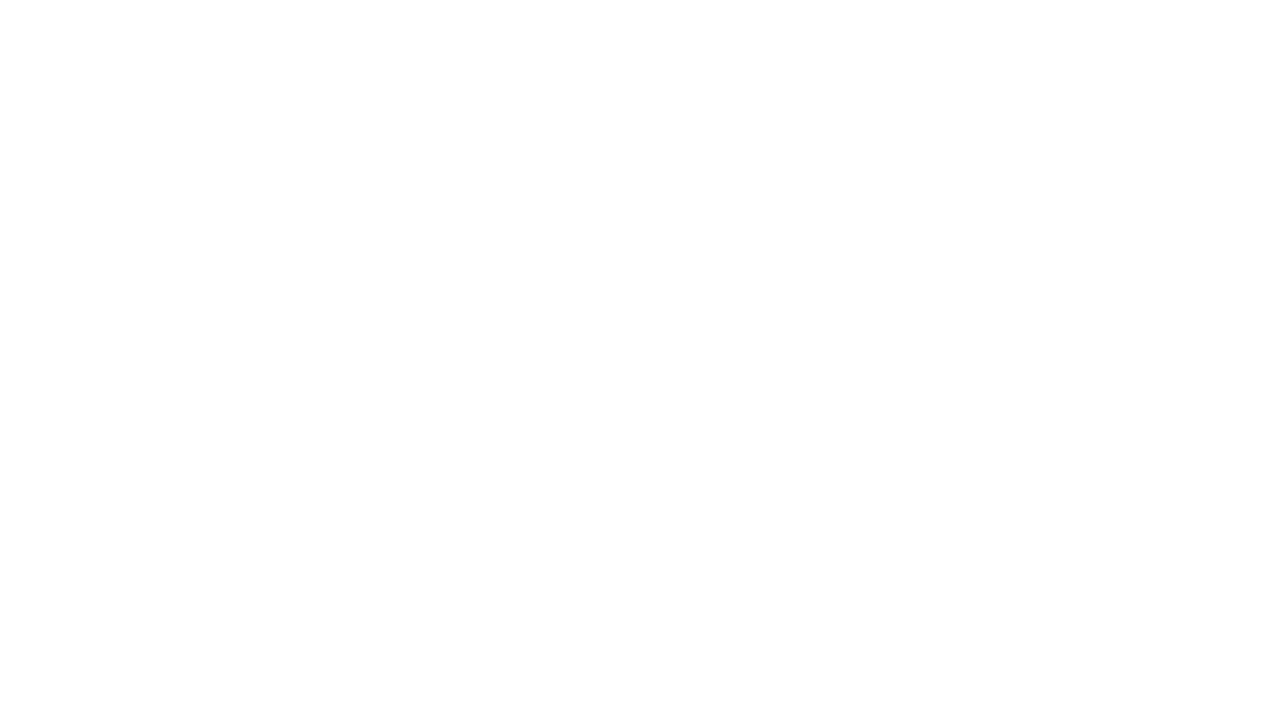
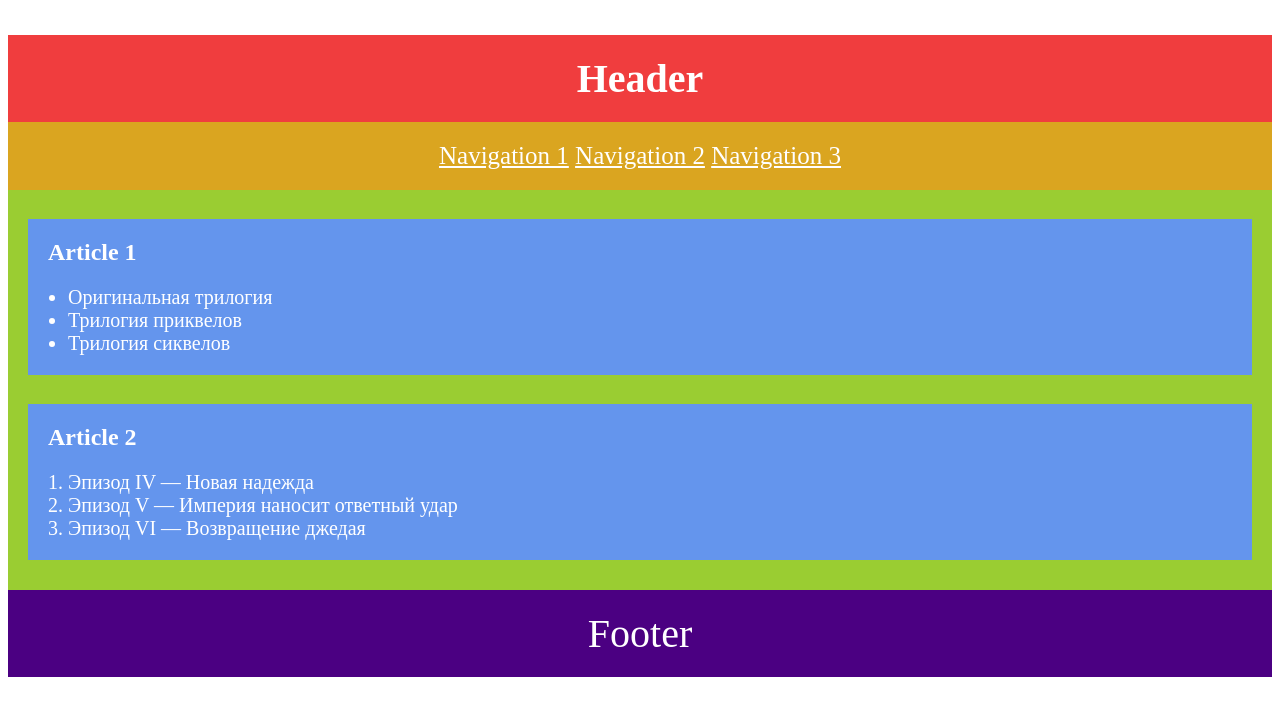
Before and after one commit to js-tasks-ru/htmlcss-20211021_ultimatevs, a website: page 02-dz0/01-semantic-mockup/solution.html in a window 1280 px wide. Drawn offline with Linux system fonts and the light colour scheme.

Commit message:
add changes in solution

```diff
--- a/02-dz0/01-semantic-mockup/solution.html
+++ b/02-dz0/01-semantic-mockup/solution.html
@@ -1,4 +1,37 @@
 <!DOCTYPE html>
 <html lang="ru">
     <!-- Ваше решение -->
+    <head>
+        <title>Semantics</title>
+        <link rel="stylesheet" href="style.css">
+    </head>
+    <body>
+        <header>
+            <h1>Header</h1>
+            <nav>
+                <a href="">Navigation 1</a>
+                <a href="">Navigation 2</a>
+                <a href="">Navigation 3</a>
+            </nav>
+        </header>
+        <main>
+            <article>
+                <h2>Article 1</h2>
+                <ul>
+                    <li>Оригинальная трилогия</li>
+                    <li>Трилогия приквелов</li>
+                    <li>Трилогия сиквелов</li>
+                </ul>
+            </article>
+            <article>
+                <h2>Article 2</h2>
+                <ol>
+                    <li>Эпизод IV — Новая надежда</li>
+                    <li>Эпизод V — Империя наносит ответный удар</li>
+                    <li>Эпизод VI — Возвращение джедая</li>
+                </ol>
+            </article>
+        </main>
+        <footer>Footer</footer>
+    </body>
 </html>
--- /dev/null
+++ b/02-dz0/01-semantic-mockup/style.css
@@ -0,0 +1,57 @@
+body {
+    color: white;
+    display: flex;
+    flex-direction: column;
+}
+
+header {
+    text-align: center;
+    display: flex;
+    flex-direction: column;
+}
+
+header h1 {
+    background-color: #F03D3E;
+    margin-bottom: 0;
+    padding: 20px;
+    font-size: 40px;
+}
+
+header nav {
+    background-color:goldenrod;
+    font-size: 25px;
+    padding: 20px;
+}
+
+header a:visited {
+    color: white;
+}
+
+main {
+    display: flex;
+    flex-direction: column;
+    justify-content: space-evenly;
+    background-color: yellowgreen;
+    height: 400px;
+}
+
+article {
+    background-color:cornflowerblue;
+    margin-left: 20px;
+    margin-right: 20px;
+}
+
+article h2 {
+    padding-left: 20px;
+}
+
+article ul, ol {
+    font-size: 20px;
+}
+
+footer {
+    font-size: 40px;
+    text-align: center;
+    background-color: indigo;
+    padding: 20px;
+}
```
